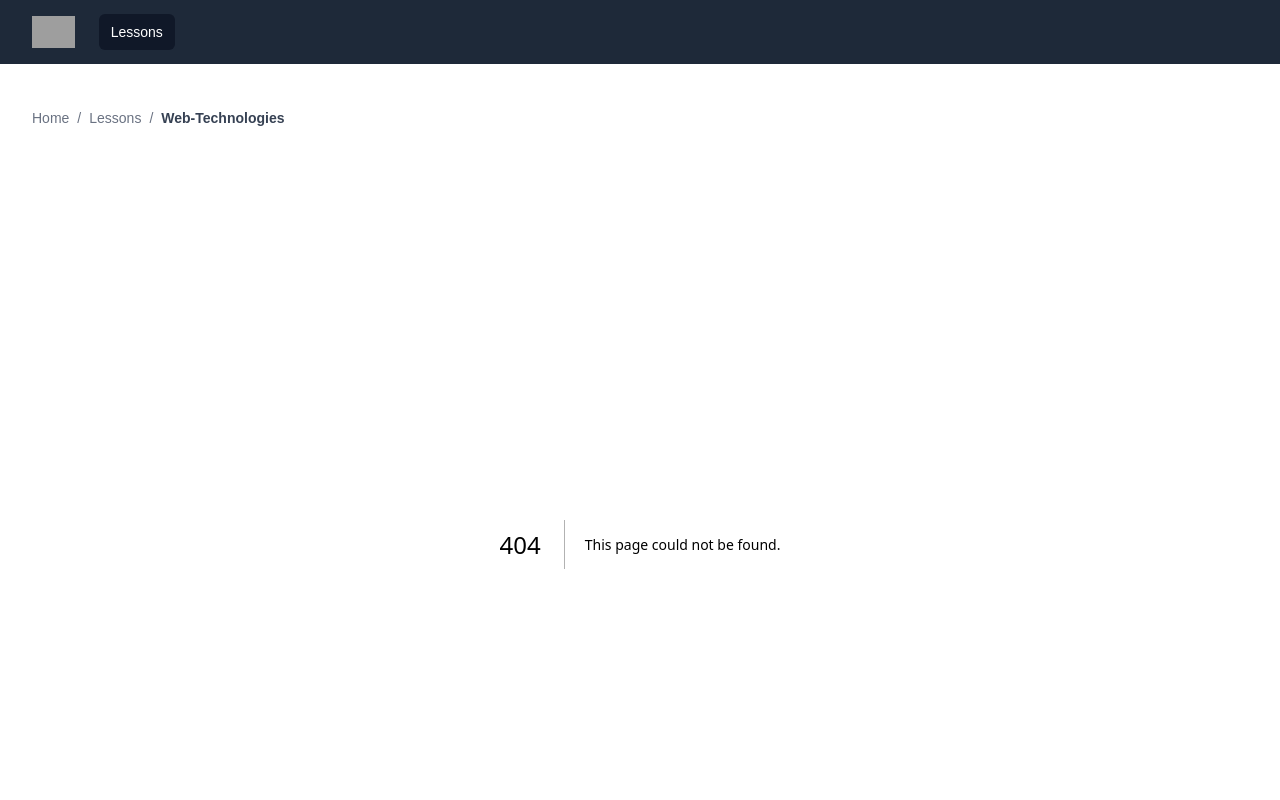
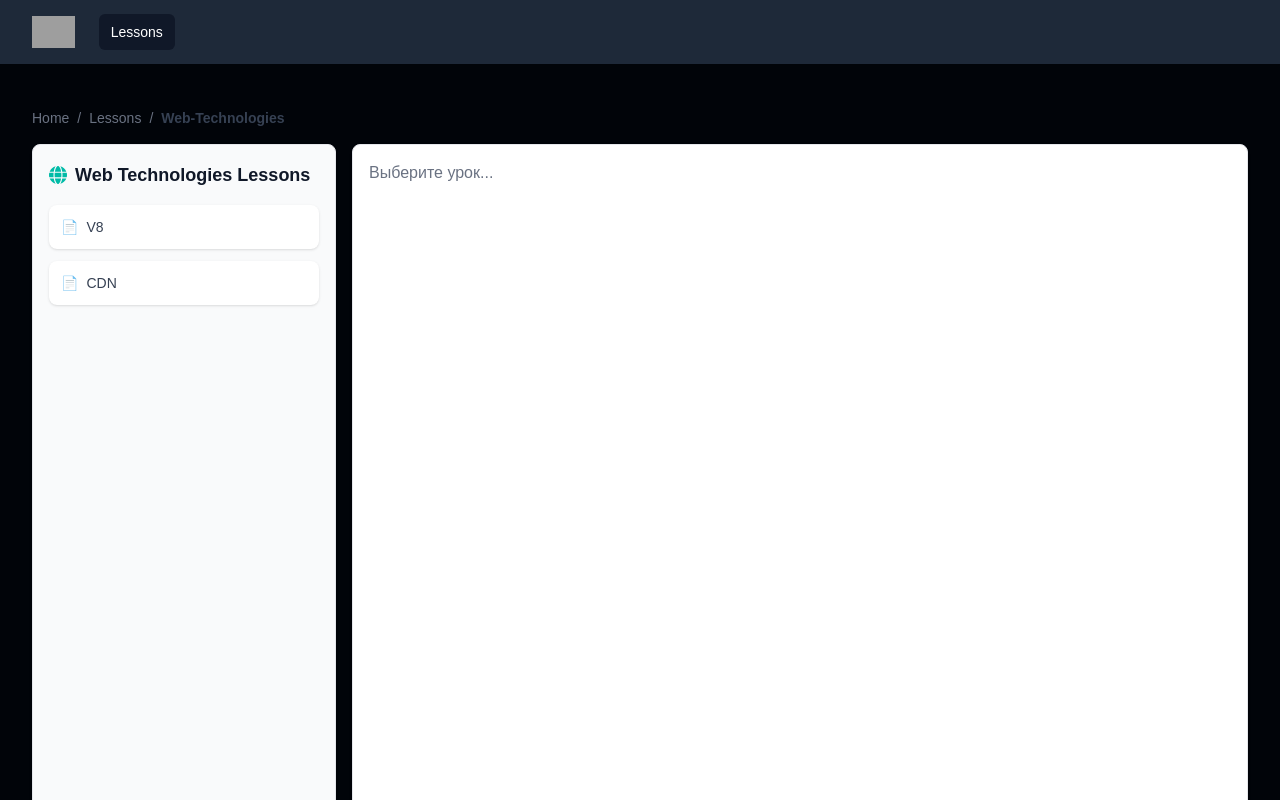
Before and after one commit to HenrikHovhannisyan/coding, a Next.js app: page /lessons/web-technologies in a window 1280 px wide. Before the commit this address had no page. Shown: the top 800 px of the page. Built offline with nearby package versions, Linux system fonts and the light colour scheme; grey boxes are pictures that could not be loaded.

Commit message:
Added lesson Web Technologies

```diff
--- /dev/null
+++ b/app/lessons/web-technologies/page.jsx
@@ -0,0 +1,59 @@
+"use client";
+
+import React, { useState, useEffect } from "react";
+import { FontAwesomeIcon } from "@fortawesome/react-fontawesome";
+import { faGlobe } from "@fortawesome/free-solid-svg-icons";
+
+import lessonsStructure from "@/data/lessons/web-technologies";
+import LessonsList from "@/components/LessonsList";
+
+const Page = () => {
+  const [selectedPath, setSelectedPath] = useState("hosting");
+  const [LessonComponent, setLessonComponent] = useState(null);
+  const [openDropdowns, setOpenDropdowns] = useState({});
+
+  useEffect(() => {
+    const loadComponent = async () => {
+      try {
+        const mod = await import(`./${selectedPath}/page`);
+        setLessonComponent(() => mod.default);
+      } catch (err) {
+        console.error("Error loading lesson:", err);
+        setLessonComponent(null);
+      }
+    };
+    loadComponent();
+  }, [selectedPath]);
+
+  const toggleDropdown = (key) => {
+    setOpenDropdowns((prev) => ({ ...prev, [key]: !prev[key] }));
+  };
+
+  return (
+    <div className="flex flex-col md:flex-row w-full min-h-screen gap-4">
+      <aside className="w-full md:w-1/3 lg:w-1/4 border border-gray-200 dark:border-gray-700 p-2 sm:p-3 lg:p-4 rounded-lg bg-gray-50 dark:bg-gray-900 shadow">
+        <h5 className="mb-4 text-lg font-semibold text-gray-900 dark:text-white flex items-center">
+          <FontAwesomeIcon icon={faGlobe} className="text-teal-500 mr-2" />
+          Web Technologies Lessons
+        </h5>
+        <LessonsList
+          lessonsStructure={lessonsStructure}
+          selectedPath={selectedPath}
+          setSelectedPath={setSelectedPath}
+          openDropdowns={openDropdowns}
+          toggleDropdown={toggleDropdown}
+        />
+      </aside>
+
+      <main className="flex-1 p-2 sm:p-3 lg:p-4 rounded-lg bg-white dark:bg-gray-900 shadow overflow-auto border border-gray-200 dark:border-gray-700">
+        {LessonComponent ? (
+          <LessonComponent />
+        ) : (
+          <p className="text-gray-500 dark:text-gray-400">Выберите урок...</p>
+        )}
+      </main>
+    </div>
+  );
+};
+
+export default Page;
--- a/data/lessons/list.js
+++ b/data/lessons/list.js
@@ -6,9 +6,17 @@ import {
   faPhp,
   faLaravel,
 } from "@fortawesome/free-brands-svg-icons";
-import { faDatabase } from "@fortawesome/free-solid-svg-icons";
+import { faDatabase, faGlobe } from "@fortawesome/free-solid-svg-icons";
 
 export const lessons = [
+  {
+    title: "Web Technologies",
+    icon: faGlobe,
+    href: "/lessons/web-technologies",
+    color: "text-teal-500",
+    description:
+      "Раздел, посвящённый ключевым веб-технологиям: V8, CDN, CORS, HTTP, DNS и другим важным понятиям работы интернета и браузеров.",
+  },
   {
     title: "JavaScript",
     icon: faJs,
--- /dev/null
+++ b/data/lessons/web-technologies.js
@@ -0,0 +1,5 @@
+const lessonsStructure = {
+  V8: "v8",
+  CDN: "cdn",
+};
+export default lessonsStructure;
```
